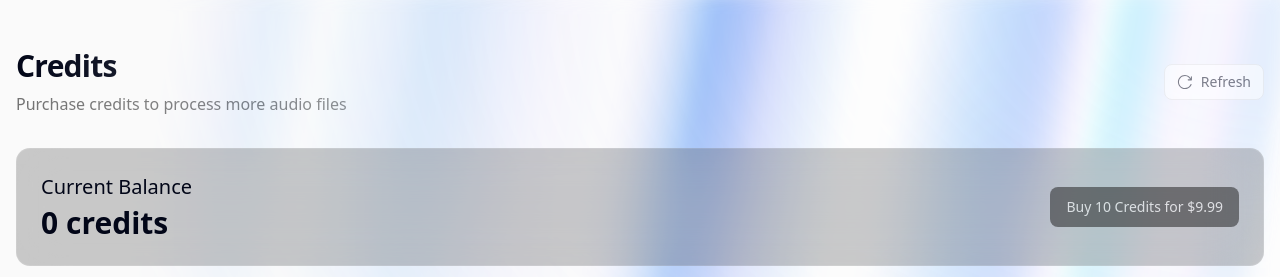
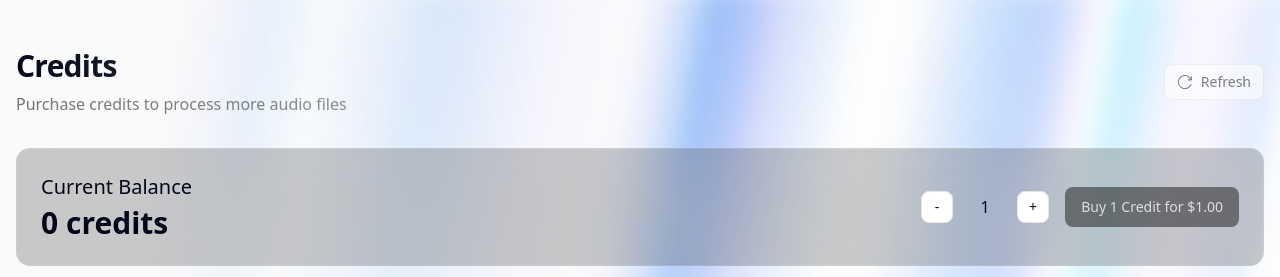
Before and after one commit to serafinsanchez/toplineapp, a Next.js app: page /credits in a window 1280 px wide. Shown: the top 277 px of the page. Built offline with nearby package versions, Linux system fonts and the light colour scheme; no server answers.

Commit message:
Implement  per credit pricing system with variable quantities

```diff
--- a/src/app/api/credits/purchase/route.ts
+++ b/src/app/api/credits/purchase/route.ts
@@ -12,10 +12,14 @@ export async function POST(request: NextRequest) {
     }
 
     const userId = session.user.id;
-    const { packageId } = await request.json();
+    const { packageId, quantity = 1 } = await request.json();
 
     if (!packageId) {
       return NextResponse.json({ error: 'Package ID is required' }, { status: 400 });
+    }
+
+    if (quantity < 1) {
+      return NextResponse.json({ error: 'Quantity must be at least 1' }, { status: 400 });
     }
 
     // Validate the package ID
@@ -30,7 +34,8 @@ export async function POST(request: NextRequest) {
         userId,
         packageId,
         `${process.env.NEXTAUTH_URL}/credits`,
-        `${process.env.NEXTAUTH_URL}/credits?canceled=true`
+        `${process.env.NEXTAUTH_URL}/credits?canceled=true`,
+        quantity
       );
 
       return NextResponse.json({
--- a/src/app/credits/page.tsx
+++ b/src/app/credits/page.tsx
@@ -12,9 +12,9 @@ import { ReloadIcon } from "@radix-ui/react-icons";
 // Define single credit package
 const CREDIT_PACKAGE = {
   id: 'standard',
-  name: 'Credits Package',
-  credits: 10,
-  price: 9.99
+  name: 'Credit',
+  credits: 1,
+  price: 1.00
 };
 
 interface Transaction {
@@ -51,6 +51,7 @@ export default function CreditsPage() {
   const [transactions, setTransactions] = useState<Transaction[]>([]);
   const [isLoading, setIsLoading] = useState(true);
   const [isRefreshing, setIsRefreshing] = useState(false);
+  const [quantity, setQuantity] = useState(1);
 
   useEffect(() => {
     if (session?.user) {
@@ -131,13 +132,16 @@ export default function CreditsPage() {
     setLoading(true);
 
     try {
-      // Call the purchase API with package ID
+      // Call the purchase API with package ID and quantity
       const response = await fetch('/api/credits/purchase', {
         method: 'POST',
         headers: {
           'Content-Type': 'application/json',
         },
-        body: JSON.stringify({ packageId: CREDIT_PACKAGE.id }),
+        body: JSON.stringify({
+          packageId: CREDIT_PACKAGE.id,
+          quantity: quantity
+        }),
       });
 
       const data = await response.json();
@@ -214,6 +218,26 @@ export default function CreditsPage() {
                   </p>
                 )}
               </div>
+              <div className="flex items-center gap-4">
+                <div className="flex items-center gap-2">
+                  <Button
+                    variant="outline"
+                    size="icon"
+                    onClick={() => setQuantity(Math.max(1, quantity - 1))}
+                    className="h-8 w-8"
+                  >
+                    -
+                  </Button>
+                  <span className="w-12 text-center">{quantity}</span>
+                  <Button
+                    variant="outline"
+                    size="icon"
+                    onClick={() => setQuantity(quantity + 1)}
+                    className="h-8 w-8"
+                  >
+                    +
+                  </Button>
+                </div>
                 <Button
                   onClick={handlePurchase}
                   disabled={loading || !session?.user}
@@ -226,10 +250,11 @@ export default function CreditsPage() {
                     </>
                   ) : (
                     <>
-                    Buy {CREDIT_PACKAGE.credits} Credits for ${CREDIT_PACKAGE.price}
+                      Buy {quantity} {quantity === 1 ? 'Credit' : 'Credits'} for ${(quantity * CREDIT_PACKAGE.price).toFixed(2)}
                     </>
                   )}
                 </Button>
+              </div>
             </div>
           </div>
 
@@ -256,9 +281,7 @@ export default function CreditsPage() {
                         {formatDate(transaction.created_at)}
                       </p>
                     </div>
-                    <p className={`text-lg font-medium ${
-                      transaction.type === 'purchase' ? 'text-green-400' : 'text-red-400'
-                    }`}>
+                    <p className="text-lg font-medium">
                       {transaction.type === 'purchase' ? '+' : ''}{transaction.amount}
                     </p>
                   </div>
--- a/src/lib/stripe.ts
+++ b/src/lib/stripe.ts
@@ -2,7 +2,7 @@ import Stripe from 'stripe';
 
 // Credit package options
 export const CREDIT_PACKAGES = [
-  { id: 'standard', name: 'Credits Package', credits: 10, price: 999 }, // $9.99
+  { id: 'standard', name: 'Credit', credits: 1, price: 100 }, // $1.00 (in cents)
 ];
 
 // Server-side Stripe client
@@ -33,7 +33,8 @@ export async function createCheckoutSession(
   userId: string,
   packageId: string,
   successUrl: string,
-  cancelUrl: string
+  cancelUrl: string,
+  quantity: number = 1
 ) {
   // Find the selected credit package
   const creditPackage = CREDIT_PACKAGES.find((pkg) => pkg.id === packageId);
@@ -55,12 +56,12 @@ export async function createCheckoutSession(
         price_data: {
           currency: 'usd',
           product_data: {
-            name: creditPackage.name,
-            description: `${creditPackage.credits} credits for Topline`,
+            name: quantity === 1 ? creditPackage.name : `${creditPackage.name}s`,
+            description: `${quantity} ${quantity === 1 ? 'credit' : 'credits'} for Topline`,
           },
           unit_amount: creditPackage.price,
         },
-        quantity: 1,
+        quantity: quantity,
       },
     ],
     mode: 'payment',
@@ -69,7 +70,7 @@ export async function createCheckoutSession(
     metadata: {
       userId,
       packageId,
-      credits: creditPackage.credits.toString(),
+      credits: (creditPackage.credits * quantity).toString(),
     },
   });
 
```
Lines whose indentation alone changed are shown as unchanged.
